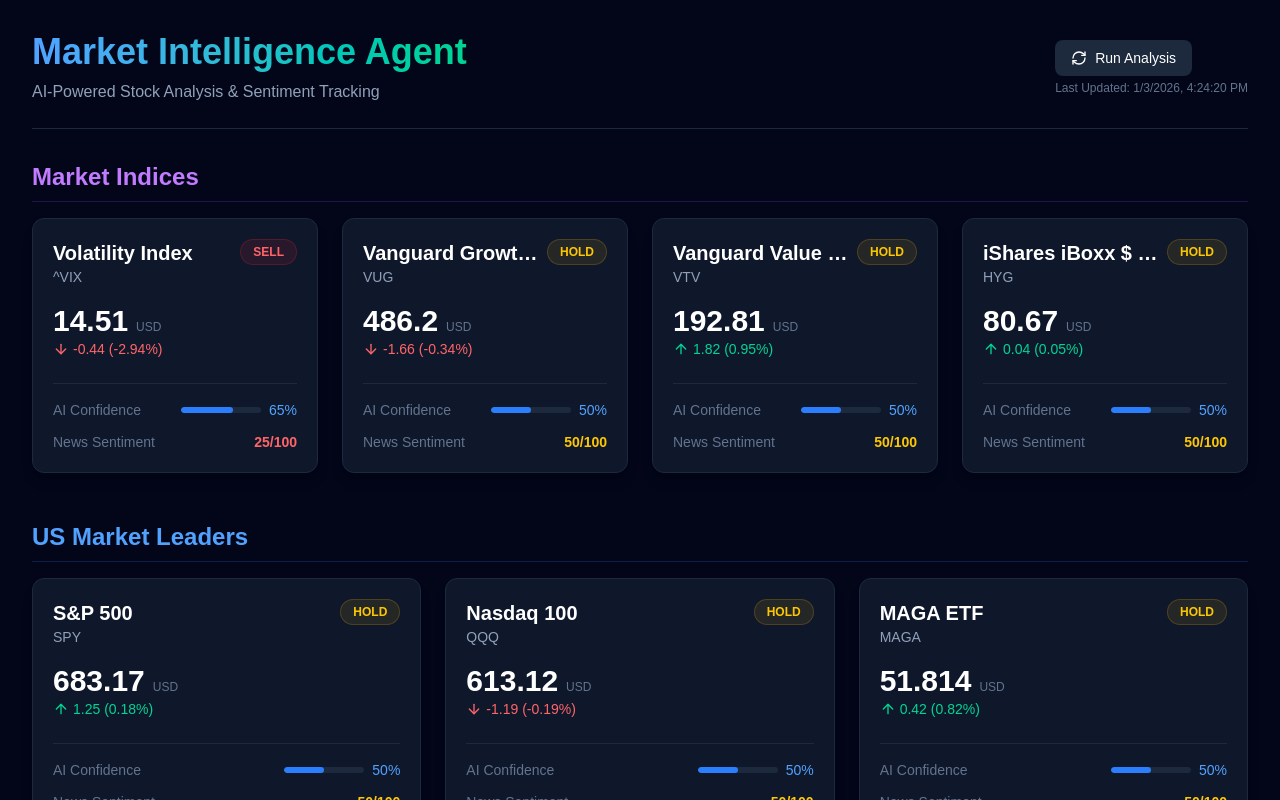
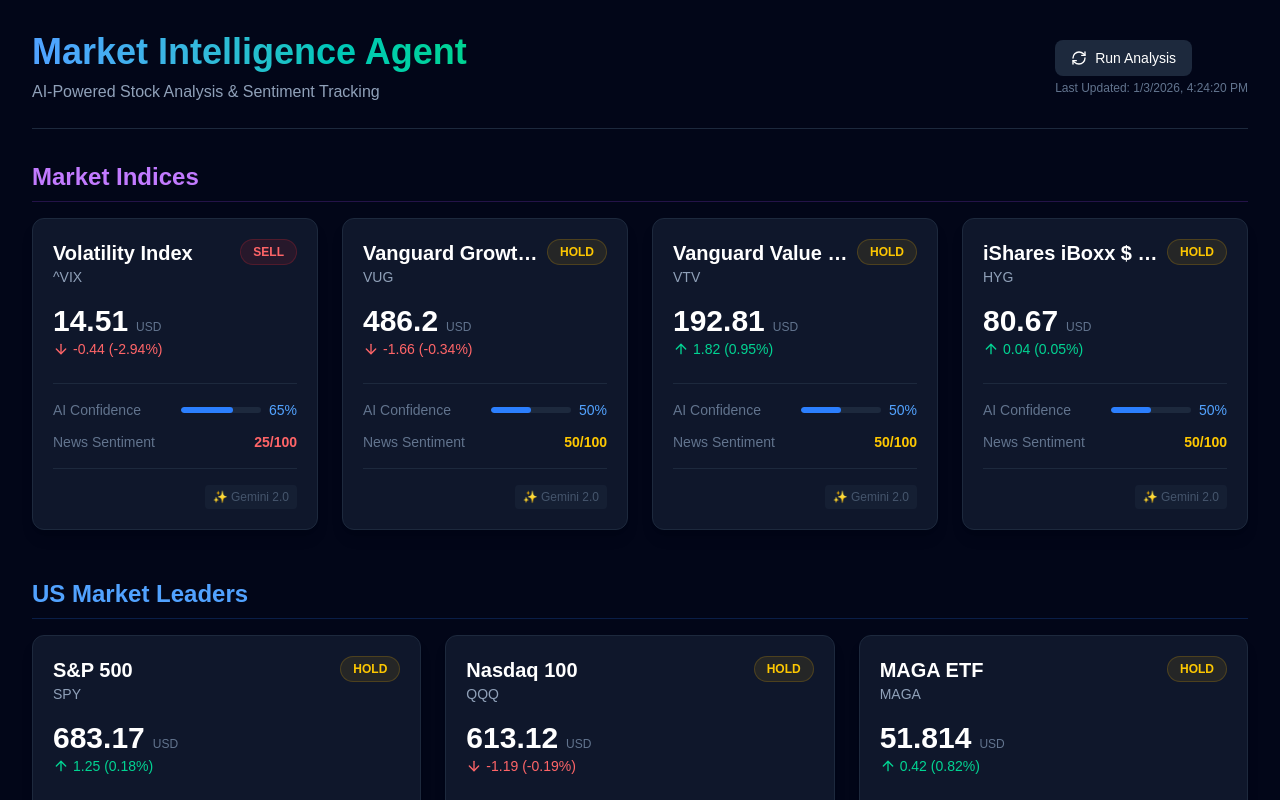
Before and after one commit to yongwon38/stock-analysis-agent, a Next.js app: page / in a window 1280 px wide. Shown: the top 800 px of the page. Built offline with nearby package versions, Linux system fonts and the light colour scheme.

Commit message:
Feat: Show AI Model Provider (Gemini/Groq) in UI

```diff
--- a/src/app/stock/[symbol]/page.tsx
+++ b/src/app/stock/[symbol]/page.tsx
@@ -101,7 +101,7 @@
                                 {analysis.summary}
                             </div>
                             <div className="mt-4 pt-4 border-t border-slate-800 text-right text-xs text-slate-500 font-mono">
-                                Analysis Generated: {analysis.analyzedAt ? new Date(analysis.analyzedAt).toLocaleString() : 'Just now'}
+                                Analysis Generated: {analysis.analyzedAt ? new Date(analysis.analyzedAt).toLocaleString() : 'Just now'} • Model: <span className="text-slate-400 font-bold">{analysis.provider === 'Groq' ? 'Llama-3.3-70b (via Groq)' : 'Gemini 2.0 Flash'}</span>
                             </div>
                         </section>
                     </div>
--- a/src/components/StockCard.tsx
+++ b/src/components/StockCard.tsx
@@ -1,7 +1,7 @@
 import { ArrowUp, ArrowDown, Minus } from 'lucide-react';
 import Link from 'next/link';
 import { StockData } from '@/lib/finance';
-import { AnalysisResult } from '@/lib/gemini';
+import { AnalysisResult } from '@/lib/ai';
 import { clsx } from 'clsx';
 import { twMerge } from 'tailwind-merge';
 
@@ -70,6 +70,12 @@
                 </div>
             </div>
 
+            <div className="mt-4 pt-4 border-t border-slate-800 flex justify-end">
+                <span className="text-xs font-mono text-slate-600 bg-slate-800/50 px-2 py-1 rounded">
+                    {analysis.provider === 'Groq' ? '⚡ Llama-3.3' : '✨ Gemini 2.0'}
+                </span>
+            </div>
+
             {/* Summary removed for cleaner dashboard */}
         </Link>
     );
```
